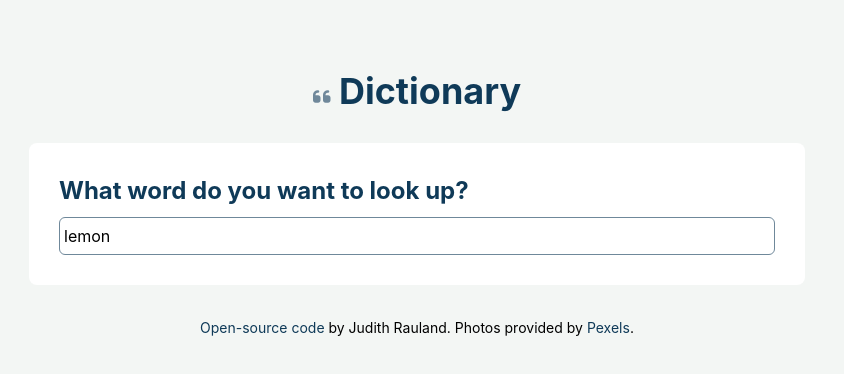
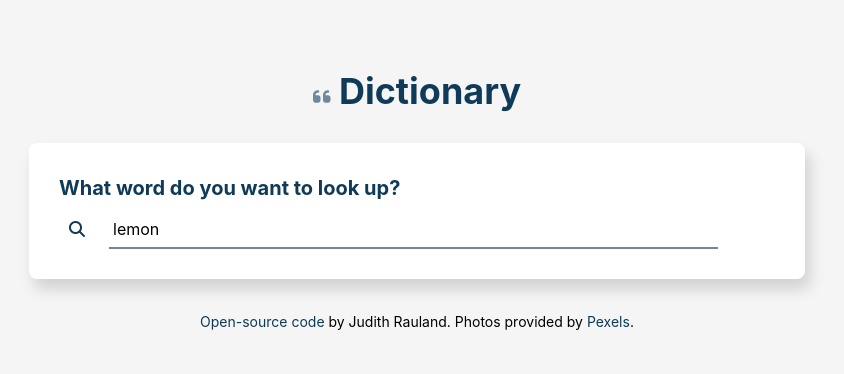
Before and after one commit to judithrauland/react-dictionary, a React (Create React App) app: page / in a window 1280 px wide. Shown: the top 374 px of the page, without its empty margins (223-1067 px from the left). Built offline with nearby package versions, Linux system fonts and the light colour scheme; no server answers.

Commit message:
Updated styling

```diff
--- a/src/App.css
+++ b/src/App.css
@@ -1,5 +1,5 @@
 :root {
-  --light-color: #f3f6f4;
+  --light-color: #f5f5f5;
   --accent-color: #0f3a58;
   --accent-color-light: #6f889a;
 }
--- a/src/Dictionary.css
+++ b/src/Dictionary.css
@@ -3,24 +3,31 @@
   padding: 30px;
   border-radius: 8px;
   margin: 20px 0;
+  box-shadow: 5px 10px 15px rgb(0, 0, 0, 15%);
 }
 
 .Dictionary input {
-  width: 100%;
   padding: 6px 4px;
-  border-radius: 6px;
-  border: 1px solid var(--accent-color-light);
+  border: none;
+  border-bottom: 2px solid var(--accent-color-light);
+  width: 85%;
 }
 
-.Dictionary button {
-  background-color: var(--accent-color);
-  color: white;
-  border-radius: 4px;
+[type="search"] {
+  outline: none;
+  margin-left: 50px;
 }
 
 .dict-question {
-  font-size: 24px;
+  font-size: 20px;
   line-height: 1.5;
   font-weight: bold;
   color: var(--accent-color);
 }
+
+.Dictionary .fa-search {
+  position: absolute;
+  margin-top: 10px;
+  margin-left: 10px;
+  color: var(--accent-color);
+}
--- a/src/Dictionary.js
+++ b/src/Dictionary.js
@@ -57,6 +57,7 @@ export default function Dictionary(props) {
         <section>
           <h2 className="dict-question">What word do you want to look up?</h2>
           <form onSubmit={handleSubmit}>
+            <i className="fas fa-search"></i>
             <input
               type="search"
               onChange={handleKeywordChange}
--- a/src/ImagesResult.css
+++ b/src/ImagesResult.css
@@ -2,4 +2,5 @@ img {
   border-radius: 5px;
   margin-top: 5px;
   margin-bottom: 5px;
+  display: block;
 }
--- a/src/ImagesResult.js
+++ b/src/ImagesResult.js
@@ -15,7 +15,7 @@ export default function ImagesResult(props) {
                   rel="noreferrer"
                 >
                   <img
-                    className="img-fluid"
+                    className="img-fluid mx-auto"
                     src={eachImage.src.tiny}
                     alt={eachImage.alt}
                   />
--- a/src/Meaning.css
+++ b/src/Meaning.css
@@ -6,7 +6,7 @@
 }
 
 .Meaning .example {
-  font-size: 12px;
+  font-size: 13px;
   opacity: 0.7;
   font-style: italic;
 }
--- a/src/Meaning.js
+++ b/src/Meaning.js
@@ -6,6 +6,7 @@ export default function Meaning(props) {
   return (
     <div className="Meaning">
       <h3>{props.meaning.partOfSpeech}</h3>
+      <hr />
       {props.meaning.definitions.map(function (definition, index) {
         return (
           <div key={index}>
```
